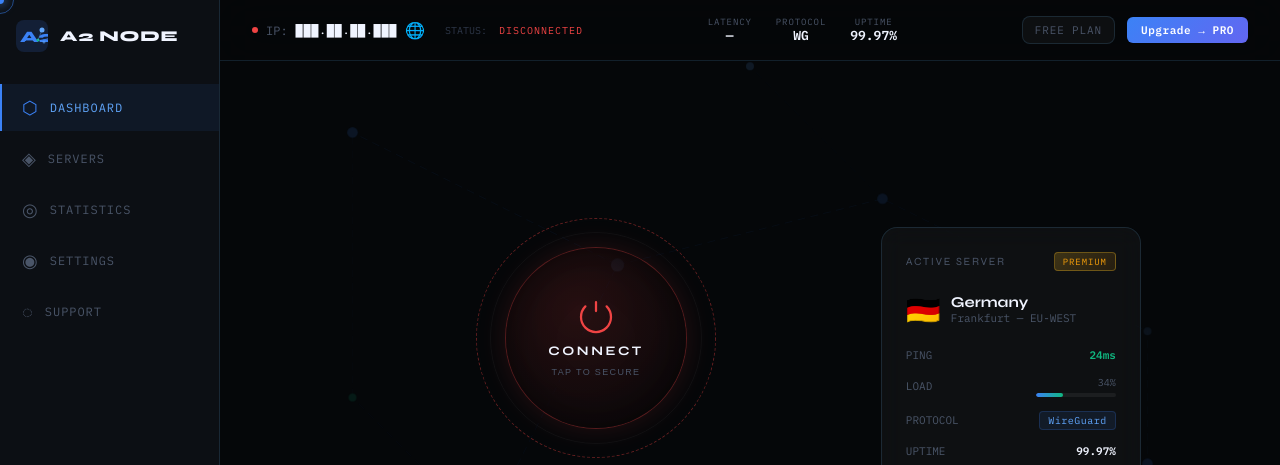
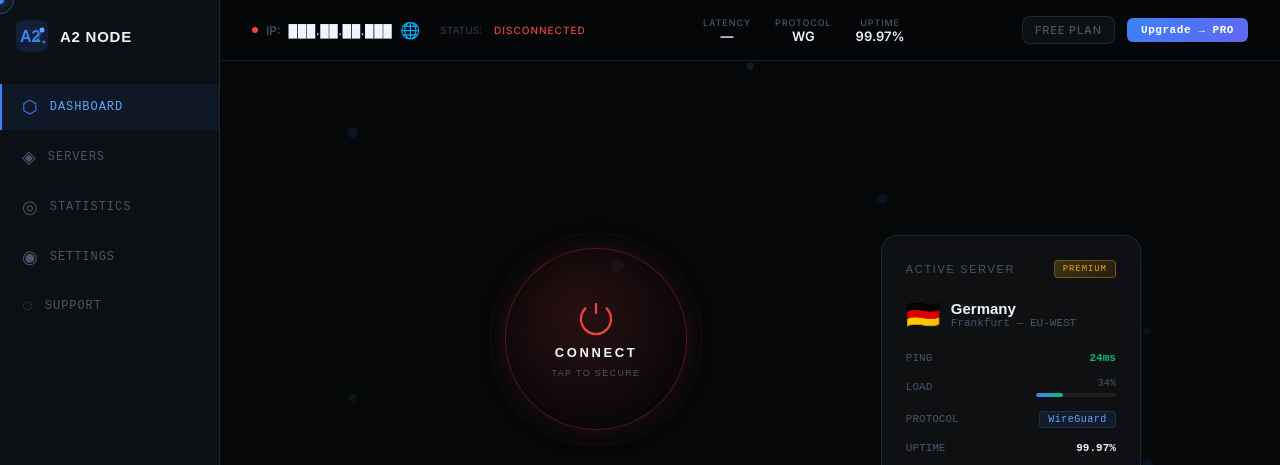
Before and after one commit to globalacc091-hub/A2-Node-vpn, a plain HTML site: page frontend/index.html in a window 1280 px wide. Shown: the top 465 px of the page. Drawn offline with Linux system fonts and the light colour scheme.

Commit message:
шрифт и круг убрал

```diff
--- a/frontend/index.html
+++ b/frontend/index.html
@@ -5,8 +5,8 @@
 <meta name="viewport" content="width=device-width, initial-scale=1.0">
 <title>A2 Node — Secure. Fast. Invisible.</title>
 <link rel="preconnect" href="https://fonts.googleapis.com">
-<link rel="preconnect" href="https://fonts.gstatic.com" crossorigin>
-<link href="https://fonts.googleapis.com/css2?family=Syne:wght@400;600;700;800&family=IBM+Plex+Mono:wght@300;400;500;600&display=swap" rel="stylesheet">
+    <link rel="preconnect" href="https://fonts.gstatic.com" crossorigin>
+    <link href="https://fonts.googleapis.com/css2?family=Inter:wght@400;500;600;700&family=JetBrains+Mono:wght@500;600&display=swap" rel="stylesheet">
 <style>
   *, *::before, *::after { box-sizing: border-box; margin: 0; padding: 0; }
 
@@ -216,6 +216,8 @@
   /* TOP BAR */
   .topbar {
     display: flex;
+    font-family: 'Inter', sans-serif;
+font-weight: 500;
     align-items: center;
     justify-content: space-between;
     padding: 16px 32px;
@@ -320,14 +322,7 @@
     justify-content: center;
   }
 
-  /* Outer ring */
-  .ring-outer {
-    position: absolute;
-    inset: 0;
-    border-radius: 50%;
-    border: 1px dashed rgba(239,68,68,0.4);
-    animation: ring-rotate 20s linear infinite;
-  }
+
   .ring-outer.connected { border-color: rgba(59,130,246,0.5); }
 
   .ring-mid {
```
